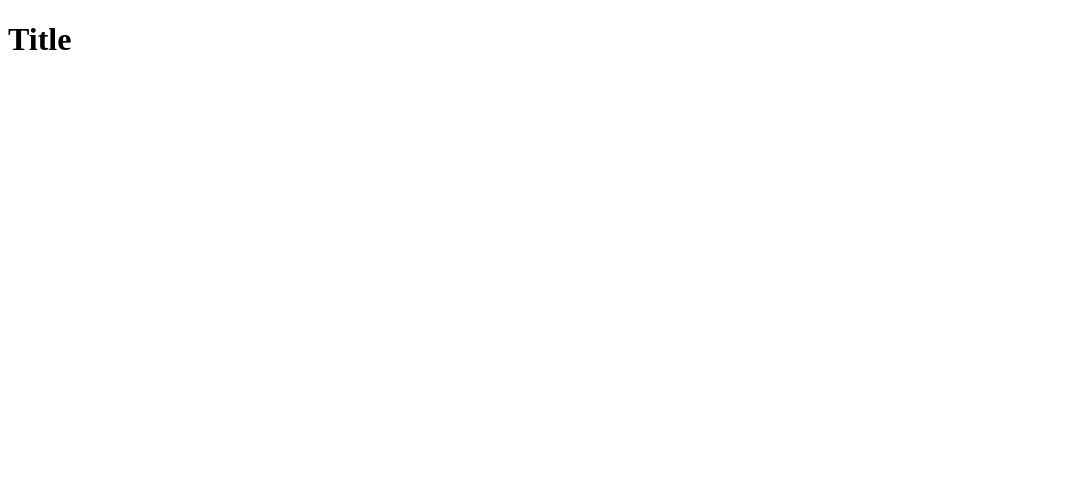
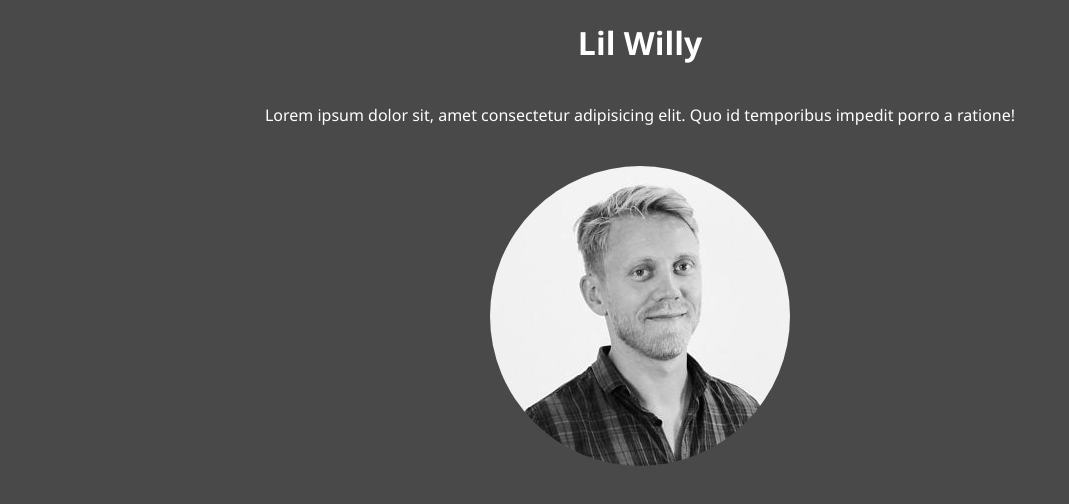
Before and after one commit to timohm/Lektion-9, a plain HTML site: page index.html in a window 1280 px wide. Shown: the whole page, without its empty margins (0-1069 px from the left). Drawn offline with Linux system fonts and the light colour scheme.

Commit message:
Add image and updated files

```diff
--- a/index.html
+++ b/index.html
@@ -1,12 +1,25 @@
 <!DOCTYPE html>
 <html lang="en">
-<head>
-    <meta charset="UTF-8">
-    <meta name="viewport" content="width=device-width, initial-scale=1.0">
-    <title>Document</title>
-    <link rel="stylesheet" href="style.css">
-</head>
-<body>
-    <h1 class="title">Title</h1>
-</body>
+  <head>
+    <meta charset="UTF-8" />
+    <meta name="viewport" content="width=device-width, initial-scale=1.0" />
+    <title>Lil WIlly</title>
+    <link rel="stylesheet" href="style.css" />
+  </head>
+  <body>
+    <div class="bigdiv">
+      <h1 class="title">Lil Willy</h1>
+      <p class="text">
+        Lorem ipsum dolor sit, amet consectetur adipisicing elit. Quo id
+        temporibus impedit porro a ratione!
+      </p>
+      <div class="imgdiv">
+        <img
+          src="/images/williamheathcote-300x300.jpg"
+          alt="William Heathcote"
+          class="image"
+        />
+      </div>
+    </div>
+  </body>
 </html>
--- a/style.css
+++ b/style.css
@@ -0,0 +1,31 @@
+body {
+  background-color: rgb(73, 73, 73);
+  color: white;
+  font-family: 'Segoe UI', Tahoma, Geneva, Verdana, sans-serif;
+}
+
+.title {
+  display: flex;
+  justify-content: center;
+  align-items: center;
+}
+
+.text {
+  display: flex;
+  justify-content: center;
+  margin-top: 5vh;
+}
+
+.imgdiv {
+    display: flex;
+    justify-content: center;
+    align-items: center;
+    margin-top: 5vh;
+}
+
+.image {
+  display: flex;
+  justify-content: center;
+  border-radius: 50%;
+  border-bottom: 10vh;
+}
```
Also changed, not shown: images/williamheathcote-300x300.jpg (added).
